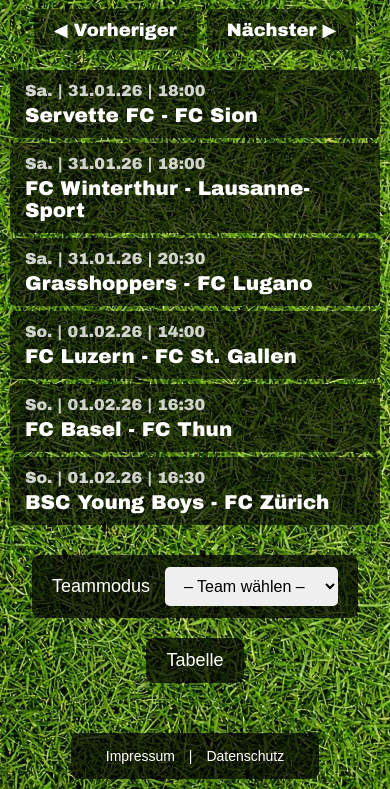
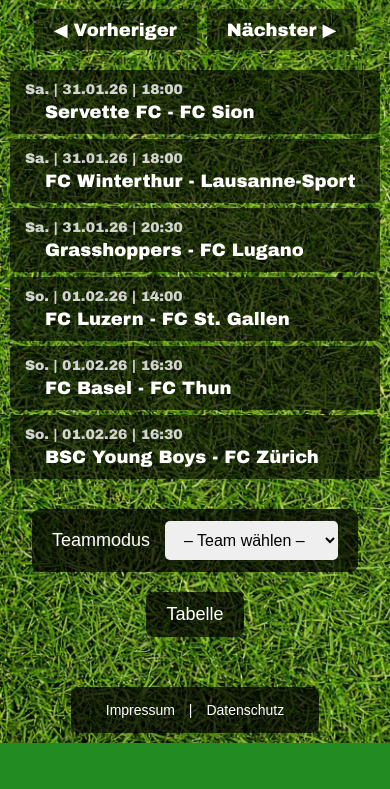
Before and after one commit to davidthisthat/SuperSpoilerNot, a website: page index.html in a window 390 px wide. Shown: the part 186-975 px from the top of the page. After the commit the page ends 929 px from the top, so only its background shows below. Drawn offline with Linux system fonts and the light colour scheme.

Commit message:
Info-Text ergänzt, Mobile einzeilig

```diff
--- a/index.html
+++ b/index.html
@@ -125,33 +125,52 @@
             text-align: left;
             padding-left: 20px;
         }
+        .match-row {
+            display: flex;
+            flex: 1;
+            align-items: center;
+            padding-left: 20px;
+        }
+        .match-row .pairing {
+            padding-left: 0;
+        }
         .result {
             flex: 0 0 60px;
             text-align: right;
             font-weight: bold;
             font-size: 24px;
+            margin-left: 15px;
         }
         /* Hochformat Mobile: Datum über Paarung */
         @media (max-width: 600px) {
             .match {
                 flex-direction: column;
-                align-items: flex-start;
+                align-items: stretch;
                 padding: 12px 15px;
-                font-size: 20px;
+                font-size: 18px;
             }
             .date-time {
                 flex: none;
-                font-size: 16px;
+                font-size: 14px;
                 margin-bottom: 5px;
                 color: rgba(255,255,255,0.8);
             }
+            .match-row {
+                display: flex;
+                justify-content: space-between;
+                align-items: center;
+                width: 100%;
+            }
             .pairing {
                 padding-left: 0;
-                font-size: 20px;
+                font-size: 18px;
+                flex: 1;
             }
             .result {
-                font-size: 20px;
-                margin-top: 5px;
+                font-size: 18px;
+                margin-top: 0;
+                flex: 0 0 auto;
+                margin-left: 10px;
             }
             h1 {
                 font-size: 32px;
@@ -511,7 +530,8 @@
     <div class="container">
         <!-- Desktop: Einfacher Text -->
         <div class="hint-desktop">
-            No Spoiler, so geht's: Link klicken, Blick nach unten rechts fokussieren, Bildschirm vergrössern.
+            No Spoiler, so geht's: Link klicken, Blick nach unten rechts fokussieren, Bildschirm vergrössern.<br>
+            <span style="font-size: 14px; opacity: 0.8;">Die Spielberichte sind 5 Minuten nach Veröffentlichung online, Resultate und Tabelle werden vor dem nächsten Spieltag aktualisiert.</span>
         </div>
 
         <!-- Mobile: Wrapper für Overlay -->
@@ -522,7 +542,8 @@
             <!-- Overlay-Box (schwebt über Inhalt) -->
             <div class="hint-mobile-content" id="hint-content">
                 <div style="margin-bottom: 12px;"><strong>Mit Play SRF App:</strong><br>Smartphone quer drehen, Link anklicken, Augen drei Sekunden schliessen.</div>
-                <div><strong>Ohne Play SRF App:</strong><br>Smartphone quer drehen, Link anklicken, Blick auf Mitte/unten, Play drücken, Bildschirm vergrössern.</div>
+                <div style="margin-bottom: 12px;"><strong>Ohne Play SRF App:</strong><br>Smartphone quer drehen, Link anklicken, Blick auf Mitte/unten, Play drücken, Bildschirm vergrössern.</div>
+                <div style="font-size: 14px; opacity: 0.8; border-top: 1px solid rgba(255,255,255,0.3); padding-top: 12px;">Die Spielberichte sind 5 Minuten nach Veröffentlichung online, Resultate und Tabelle werden vor dem nächsten Spieltag aktualisiert.</div>
             </div>
         </div>
 
@@ -660,8 +681,10 @@
 
                 matchDiv.innerHTML = `
                     <div class="date-time">${weekday}. | ${dateStr} | ${timeStr}</div>
-                    <div class="pairing">${pairingHTML}</div>
-                    ${resultDisplay}
+                    <div class="match-row">
+                        <div class="pairing">${pairingHTML}</div>
+                        ${resultDisplay}
+                    </div>
                 `;
 
                 container.appendChild(matchDiv);
```
